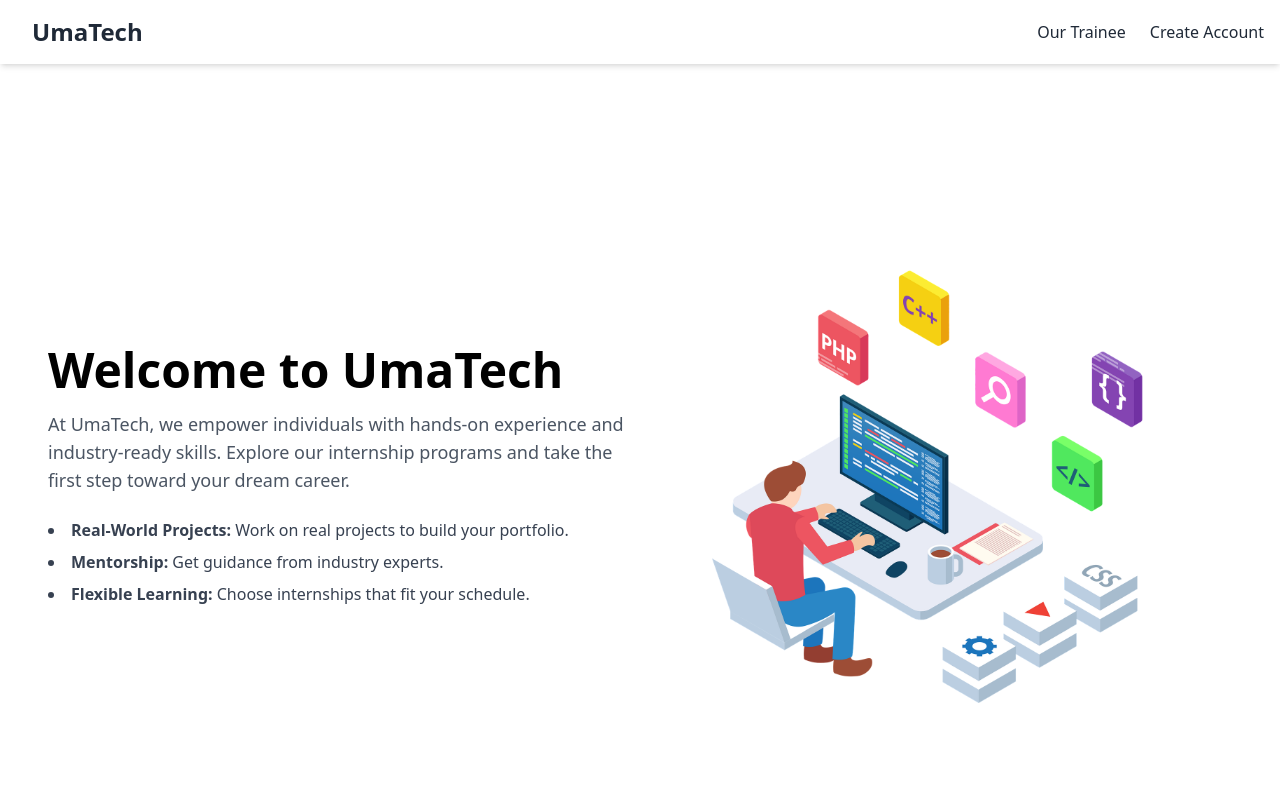
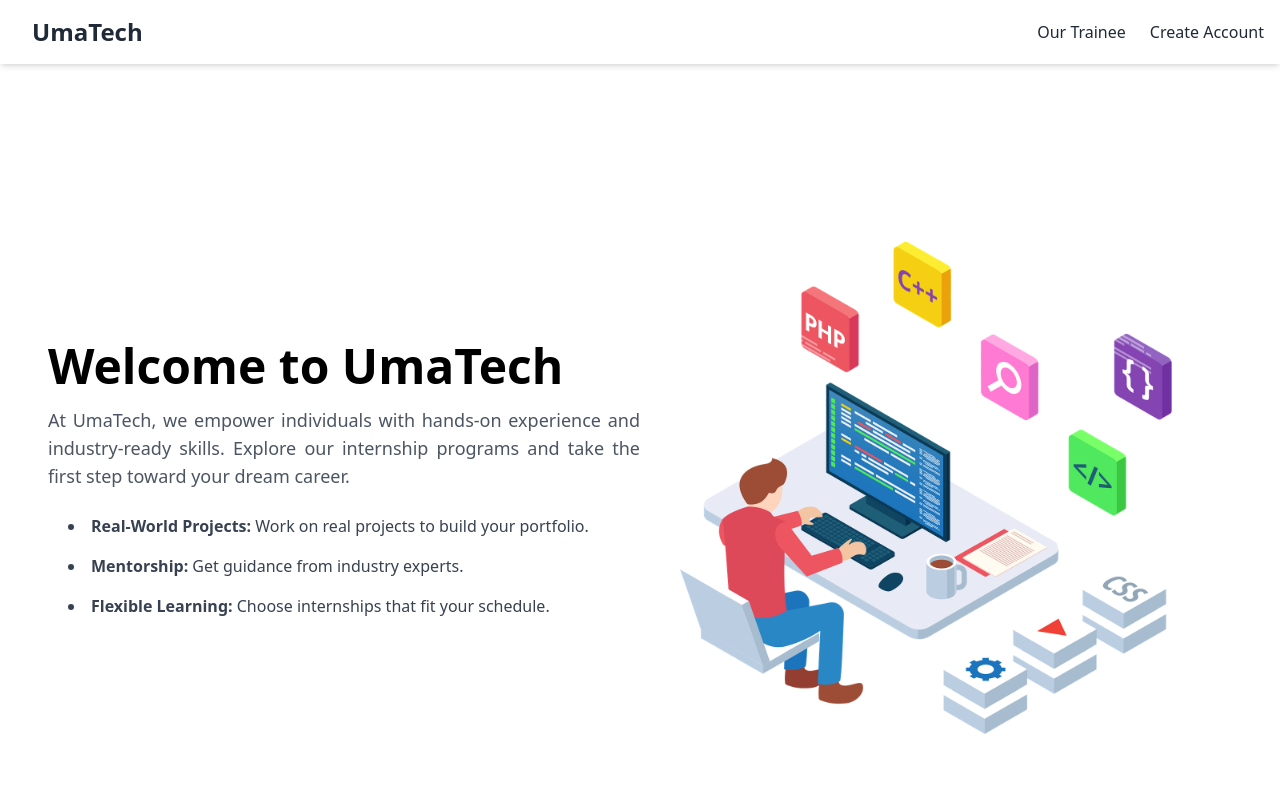
Before and after one commit to pp923014/mysite-full, a React (Vite) app in the folder client/: page / in a window 1280 px wide. Shown: the top 800 px of the page. Built offline with nearby package versions, Linux system fonts and the light colour scheme; no server answers.

Commit message:
Update Home.jsx

```diff
--- a/client/src/pages/Home.jsx
+++ b/client/src/pages/Home.jsx
@@ -44,26 +44,26 @@ const Home = () => {
       {/* Section 1: Company Intro */}
     <section
   id="intro"
-        className="min-h-screen flex flex-col md:flex-row items-center justify-center px-8 transition-all duration-500 ease-in-out"
+  className="min-h-screen flex flex-col md:flex-row items-center justify-center px-8 py-16 transition-all duration-500 ease-in-out"
 >
   <div className="w-full md:w-1/2 text-center md:text-left mb-8 md:mb-0">
-          <h1 className="text-4xl md:text-5xl font-bold mb-4 animate-fade-in-down">
+    <h1 className="text-4xl sm:text-5xl font-bold mb-4 animate-fade-in-down">
       Welcome to UmaTech
     </h1>
-          <p className="text-lg text-gray-600 mb-6 animate-fade-in-up">
+    <p className="text-lg text-gray-600 mb-6 animate-fade-in-up text-justify">
   At UmaTech, we empower individuals with hands-on experience and
   industry-ready skills. Explore our internship programs and take the
   first step toward your dream career.
 </p>
-          <ul className="list-disc list-inside text-gray-700 text-md">
-            <li className="mb-2">
+    <ul className="list-disc list-inside text-gray-700 text-md space-y-4 pl-5">
+      <li className="text-left">
         <strong>Real-World Projects:</strong> Work on real projects to
         build your portfolio.
       </li>
-            <li className="mb-2">
+      <li className="text-left">
         <strong>Mentorship:</strong> Get guidance from industry experts.
       </li>
-            <li className="mb-2">
+      <li className="text-left">
         <strong>Flexible Learning:</strong> Choose internships that fit
         your schedule.
       </li>
@@ -73,7 +73,7 @@ const Home = () => {
     <img
       src={th} // Replace with actual path or image source
       alt="Company Introduction"
-            className="w-full max-w-sm md:max-w-md object-cover rounded-lg animate-scale-up"
+      className="w-full max-w-xs sm:max-w-md md:max-w-lg object-cover rounded-lg animate-scale-up"
     />
   </div>
 </section>
```
Lines whose indentation alone changed are shown as unchanged.
